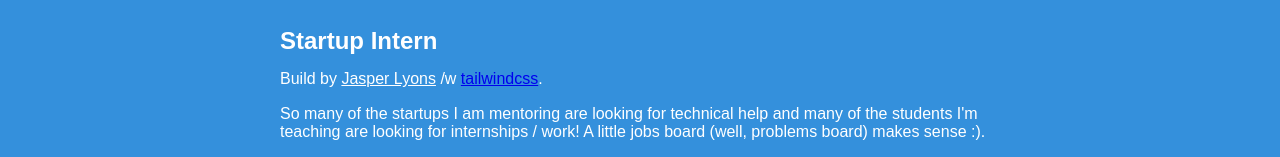
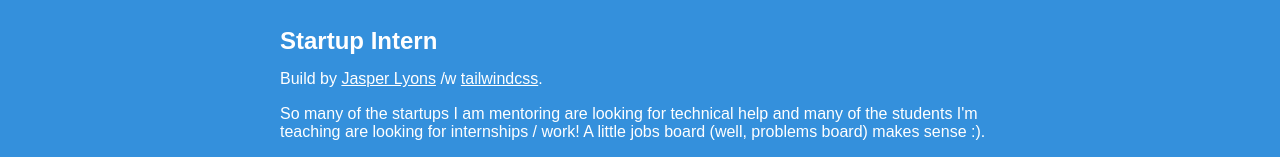
Before and after one commit to jasper-lyons-rhul/startup-intern, a plain HTML site: page index.html in a window 1280 px wide. Shown: the part 455-612 px from the top of the page. Drawn offline with Linux system fonts and the light colour scheme; a script that the page names is missing.

Commit message:
Make mention text white

```diff
--- a/index.html
+++ b/index.html
@@ -157,7 +157,7 @@
     <footer class="bg-blue text-white flex flex-col items-center">
       <div class="p-8 max-w-lg">
         <h2 class="p-2">Startup Intern</h2>
-        <div class="p-2">Build by <a class="text-white" href="https://mobile.twitter.com/iOvrThoughtThis">Jasper Lyons</a> /w <a href="https://tailwindcss.com/">tailwindcss</a>.</div>
+        <div class="p-2">Build by <a class="text-white" href="https://mobile.twitter.com/iOvrThoughtThis">Jasper Lyons</a> /w <a class="text-white" href="https://tailwindcss.com/">tailwindcss</a>.</div>
         <div class="p-2">So many of the startups I am mentoring are looking for technical help and many of the students I'm teaching are looking for internships / work! A little jobs board (well, problems board) makes sense :).</div>
         <div class="p-2">If you're interested in posting your job here drop me an <a class="text-white" href="mailto:jasper.lyons@rhul.ac.uk">email</a>.</div>
       </div>
```
